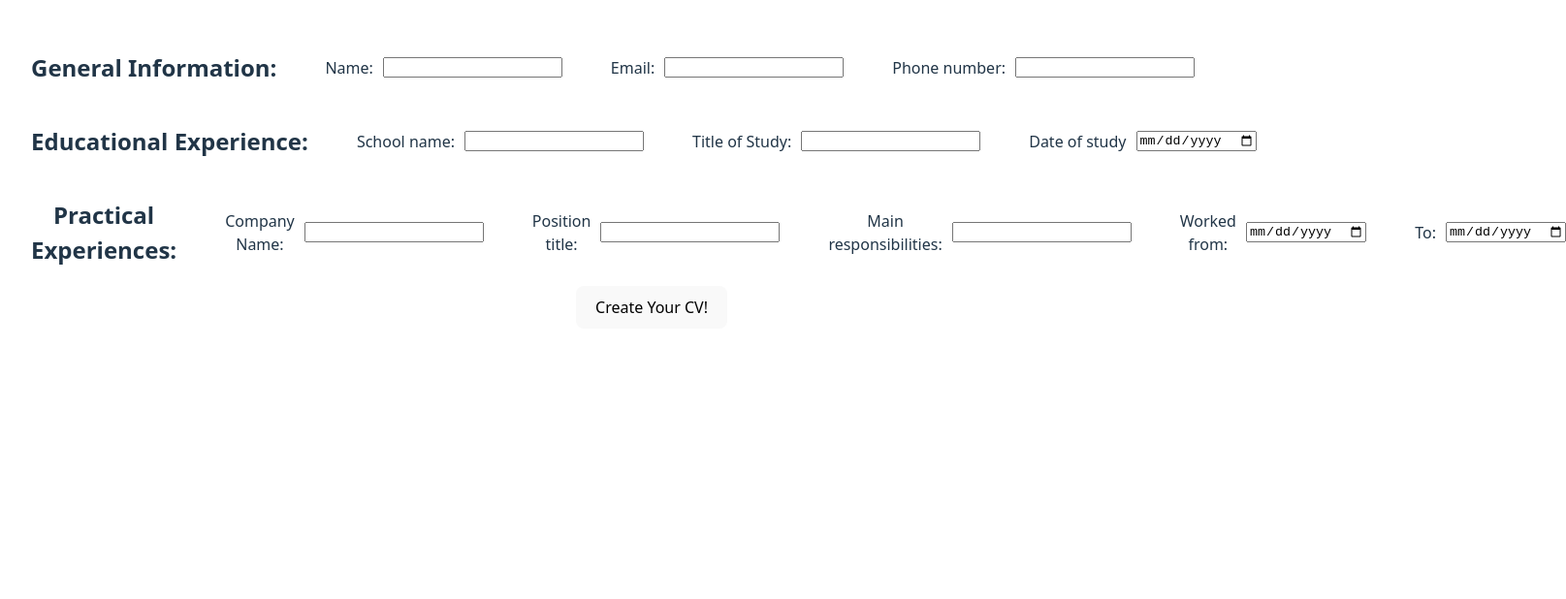
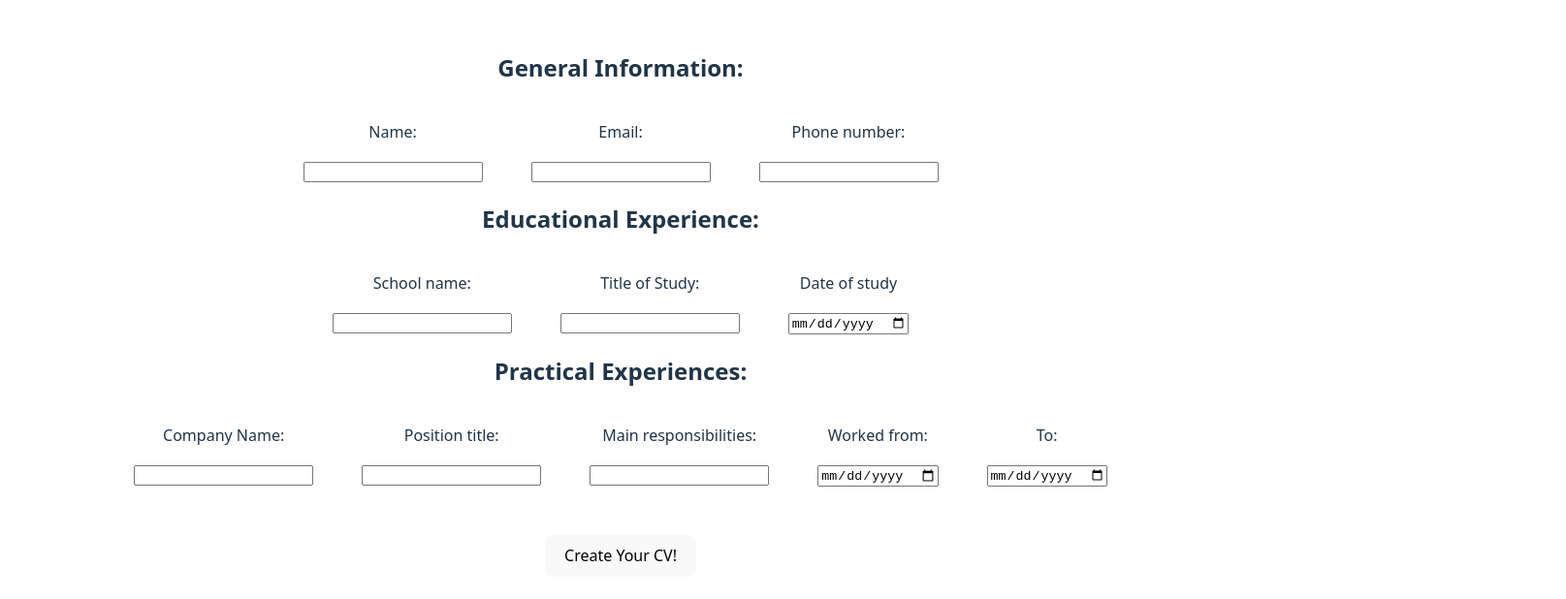
Before and after one commit to Vincde/Project-CV-Application, a React (Vite) app: page / in a window 1280 px wide. Shown: the top 618 px of the page at 97% size, 1615 px wide, since content can reach past the window. Built offline with nearby package versions, Linux system fonts and the light colour scheme.

Commit message:
feat: Change css positioning
In particular, a more centered positioning has been applied to body, all titles and input elements

```diff
--- a/src/components/Education.jsx
+++ b/src/components/Education.jsx
@@ -17,8 +17,10 @@ function EducationalExperience({education, setEducation}) {
     }
 
     return(
+        <>
+        <h2>Educational Experience: </h2>
         <div className='educationalExperience'>
-            <h2>Educational Experience: </h2>
+
             <div>
                 <p>School name: </p>
                 <input type="text" onChange={(e) => handleInputChange('schoolName', e)} value={education.schoolName}/>
@@ -32,6 +34,7 @@ function EducationalExperience({education, setEducation}) {
                 <input type="date" onChange={(e) => handleInputChange('a', e)} value={education.dateStudy}/>
             </div>
         </div>
+        </>
     );
 
 }
--- a/src/components/GeneralInfo.jsx
+++ b/src/components/GeneralInfo.jsx
@@ -16,8 +16,9 @@ function GeneralInfo({info, setInfo}) {
 
 
     return(
+        <>
+        <h2>General Information:</h2>
         <div className='generalInfo'>
-            <h2>General Information:</h2>
             <div>
                 <p>Name:</p>
                 <input type="text" onChange={(e) => handleChange('name', e)} value={info.name} />
@@ -31,6 +32,7 @@ function GeneralInfo({info, setInfo}) {
                 <input type="number" onChange={(e) => handleChange('phone', e)}  value={info.phone}/>
             </div>
         </div>
+        </>
         );
 }
 
--- a/src/components/Practical.jsx
+++ b/src/components/Practical.jsx
@@ -22,8 +22,9 @@ function Practical({practice, setPractice}) {
 
 
     return(
+    <>
+    <h2>Practical Experiences: </h2>
         <div className='practical'>
-            <h2>Practical Experiences: </h2>
             <div>
                 <p>Company Name: </p>
                 <input type="text" onChange={(e) => handleChange('compName', e)} value={practice.companyName}/>
@@ -45,7 +46,7 @@ function Practical({practice, setPractice}) {
                 <input type="date" onChange={(e) => handleChange('to', e)} value={practice.dateUntil}/>
             </div>
         </div>
-
+    </>
     );
 
 }
--- a/src/components/createCV.jsx
+++ b/src/components/createCV.jsx
@@ -12,7 +12,7 @@ function CreateCV({cv, setCV, generalInfo, education, practice}) {
     return(
         <>
         {cv && <CV cv={alternativeInput.cv} generalInfo={alternativeInput.generalInfo} education={alternativeInput.education} practice={alternativeInput.practice}></CV>}
-        {!cv && <button onClick={handleCVCreation}>Create Your CV!</button> }
+        {!cv && <button onClick={handleCVCreation} style={{marginTop:'50px'}}>Create Your CV!</button> }
         {cv && <button onClick={() => setCV(false)}>Edit</button>}
         </>
     );
--- a/src/index.css
+++ b/src/index.css
@@ -27,6 +27,7 @@ body {
   display: flex;
   min-width: 320px;
   min-height: 100vh;
+  justify-content: center;
 }
 
 h1 {
--- a/src/styles/education.css
+++ b/src/styles/education.css
@@ -2,10 +2,5 @@
     display: flex;
     gap: 50px;
     align-items: center;
+    justify-content: center;
 }
-
-.educationalExperience > div {
-    display: flex;
-    align-items: center;
-    gap:10px;
-}
--- a/src/styles/generalInfo.css
+++ b/src/styles/generalInfo.css
@@ -2,10 +2,5 @@
     display: flex;
     gap: 50px;
     align-items: center;
+    justify-content: center;
 }
-
-.generalInfo > div {
-    display: flex;
-    align-items: center;
-    gap:10px;
-}
--- a/src/styles/practical.css
+++ b/src/styles/practical.css
@@ -2,10 +2,5 @@
     display: flex;
     gap: 50px;
     align-items: center;
+    justify-content:center;
 }
-
-.practical > div {
-    display: flex;
-    align-items: center;
-    gap:10px;
-}
```
